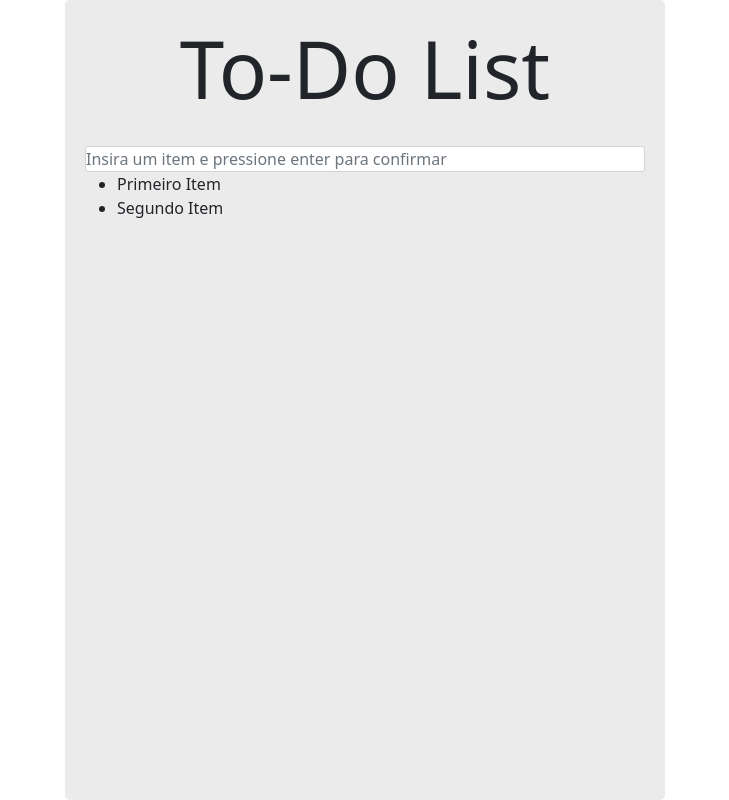
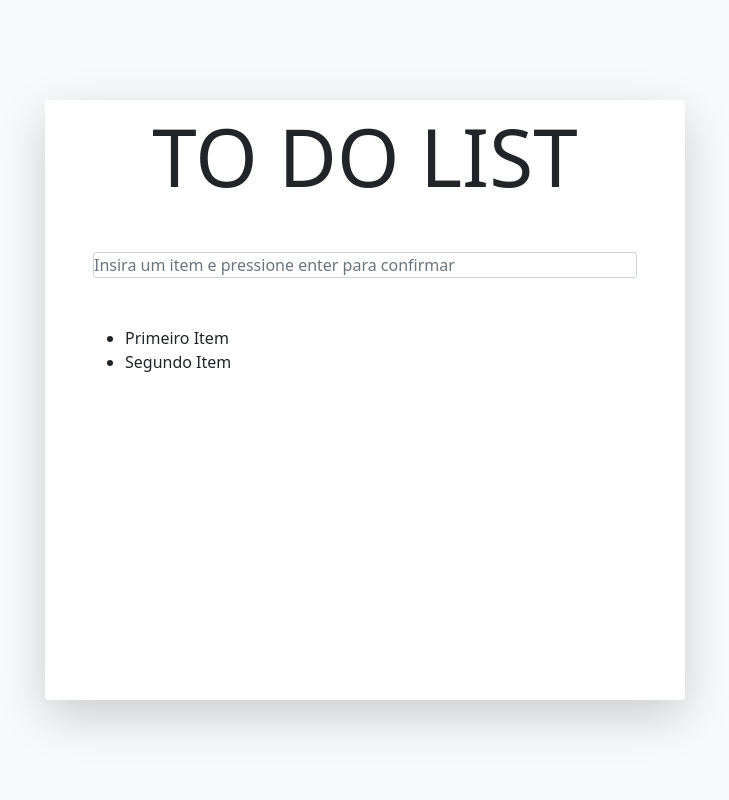
Before and after one commit to ffdadalto/todo-list, a Vue app: page / in a window 1280 px wide. Shown: the whole page, without its empty margins (275-1004 px from the left). Built offline with nearby package versions, Linux system fonts and the light colour scheme.

Commit message:
Ajustando o css

```diff
--- a/src/components/Home.vue
+++ b/src/components/Home.vue
@@ -25,13 +25,13 @@ const AddItem = () => {
 </script>
 
 <template>
-  <div class="content">
-    <div class="todo">
+  <div class="d-flex justify-content-center align-items-center w-100 vh-100 bg-light">
+    <div class="py-2 px-5 w-50 h-75 bg-white shadow-lg rounded-1">
       <div class="div-titulo">
-        <h1 class="display-1">To-Do List</h1>
+        <h1 class="display-1 mb-5 text-center text-uppercase">To Do List</h1>
       </div>
-      <div class="div-input">
-        <InputText type="text" @keyup.enter="AddItem()" v-model.trim="novoItem.descricao" class="p-inputtext-lg input"
+      <div class="todo mb-5" >
+        <InputText type="text" @keyup.enter="AddItem()" v-model.trim="novoItem.descricao" class="p-inputtext-lg input w-100"
           placeholder="Insira um item e pressione enter para confirmar" />
       </div>
       <div class="div-itens">
@@ -44,36 +44,4 @@ const AddItem = () => {
 </template>
 
 <style scoped>
-.content {
-  display: flex;
-  justify-content: center;
-  align-items: center;
-  height: 100vh;
-}
-
-.todo {
-  height: 800px;
-  width: 600px;
-  background-color: #ebebeb;
-  border-radius: 5px;
-  padding: 20px;
-}
-
-h1 {
-  text-align: center;
-}
-
-.div-titulo {
-  margin-bottom: 30px;
-}
-
-.div-input {
-  display: flex;
-  justify-content: center;
-  align-items: center;
-}
-
-.input {
-  width: 100%;
-}
 </style>
```
